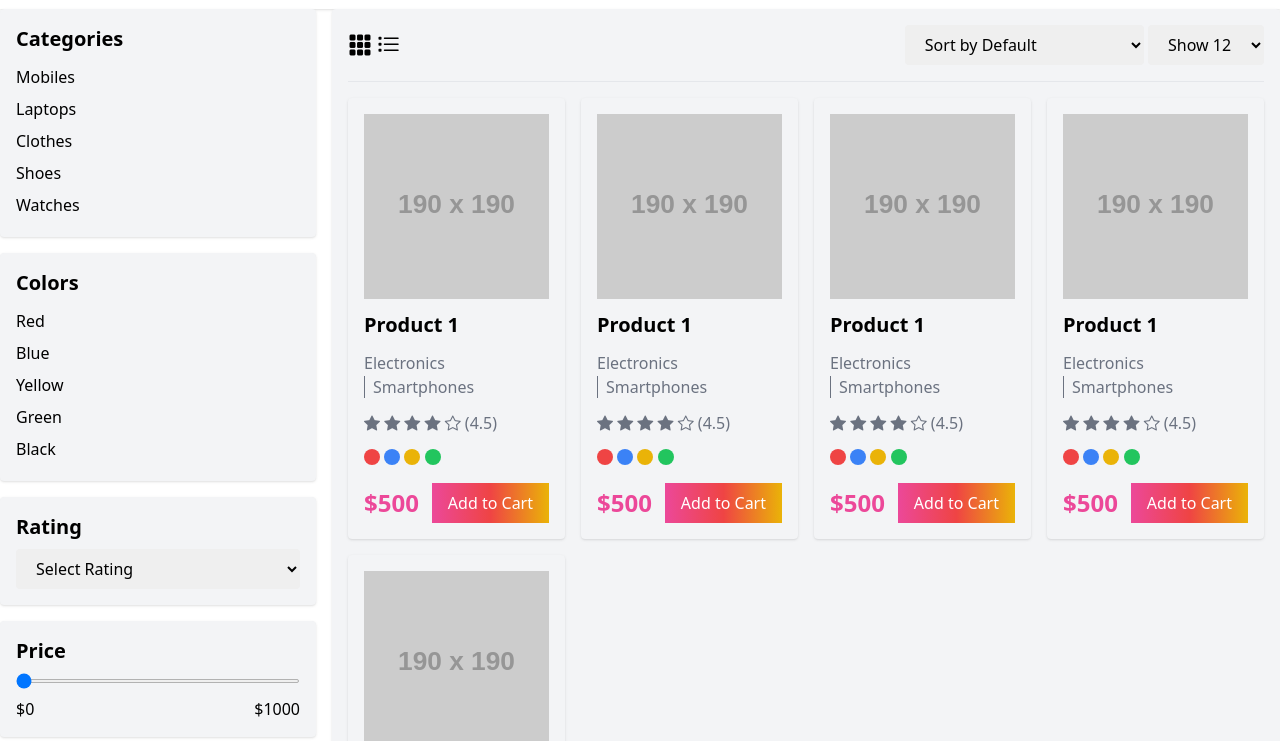
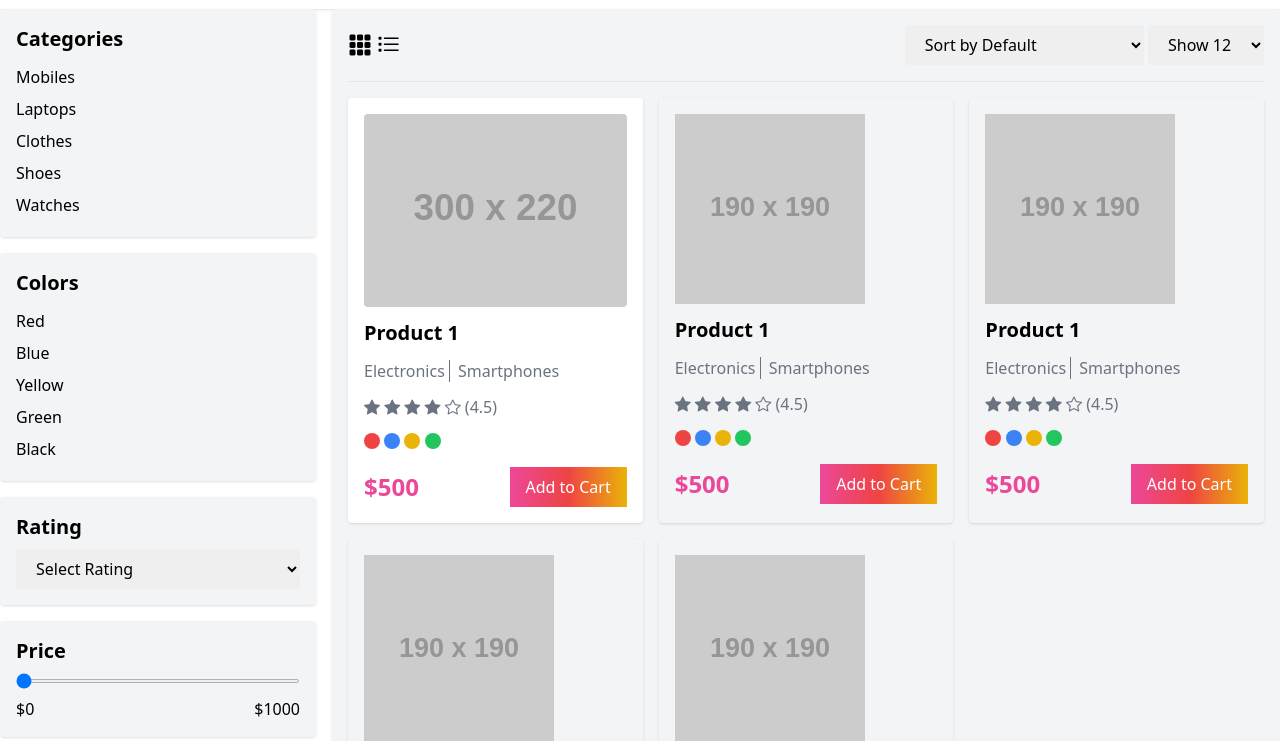
Before and after one commit to AbdurRaahimm/product-filter, a plain HTML site: page index.html in a window 1280 px wide. Both pictures are taken after a click on the icon 360 px from the left and 103 px from the top of the page. Shown: the part 59-800 px from the top of the page. Drawn offline with nearby package versions, Linux system fonts and the light colour scheme; placeholder pictures from the web are drawn by us.

Commit message:
configure gridList

```diff
--- a/index.html
+++ b/index.html
@@ -70,10 +70,10 @@
 
                 </div>
             </div>
-            <div class="w-3/4">
+            <div class="w-3/4 ">
                 <div class="bg-gray-100 p-4 rounded shadow">
                     <div class="flex justify-between items-center">
-                        <div class="">
+                        <div class="gridList">
                             <i class="bi bi-grid-3x3-gap-fill text-2xl cursor-pointer"></i>
                             <i class="bi bi-list-task text-2xl cursor-pointer"></i>
                         </div>
@@ -94,8 +94,34 @@
 
                     </div>
                     <hr class="my-4">
-                <div class="grid grid-cols-4 gap-4">
-                    <div class="bg-gray-100 p-4 rounded shadow space-y-3">
+                <div class="product grid grid-cols-3 gap-4">
+                    <div class="bg-white p-4 rounded shadow space-y-3">
+                        <img class="rounded " src="https://via.placeholder.com/300x220" alt="">
+                        <h1 class="text-xl font-bold">Product 1</h1>
+                        <div class="divide-x divide-gray-500 ">
+                            <span class="text-gray-500">Electronics </span>
+                            <span class="text-gray-500 pl-2">Smartphones</span>
+                        </div>
+                        <p class="text-gray-500">
+                            <i class="bi bi-star-fill"></i>
+                            <i class="bi bi-star-fill"></i>
+                            <i class="bi bi-star-fill"></i>
+                            <i class="bi bi-star-fill"></i>
+                            <i class="bi bi-star"></i>
+                            (4.5)
+                        </p>
+                        <div class="color">
+                            <span class="w-4 h-4 bg-red-500 rounded-full inline-block"></span>
+                            <span class="w-4 h-4 bg-blue-500 rounded-full inline-block"></span>
+                            <span class="w-4 h-4 bg-yellow-500 rounded-full inline-block"></span>
+                            <span class="w-4 h-4 bg-green-500 rounded-full inline-block"></span>
+                        </div>
+                        <div class="flex justify-between items-center mt-4">
+                            <h1 class="text-2xl font-bold text-pink-500">$500</h1>
+                            <button class="px-4 py-2 bg-blue-500 text-white bg-gradient-to-r from-pink-500 via-red-500 to-yellow-500 ">Add to Cart</button>
+                        </div>
+                    </div>
+                    <div class=" bg-gray-100 p-4 rounded shadow space-y-3">
                         <img src="https://via.placeholder.com/190" alt="">
                         <h1 class="text-xl font-bold">Product 1</h1>
                         <div class="divide-x divide-gray-500 ">
@@ -121,7 +147,7 @@
                             <button class="px-4 py-2 bg-blue-500 text-white bg-gradient-to-r from-pink-500 via-red-500 to-yellow-500 ">Add to Cart</button>
                         </div>
                     </div>
-                    <div class="bg-gray-100 p-4 rounded shadow space-y-3">
+                    <div class=" bg-gray-100 p-4 rounded shadow space-y-3">
                         <img src="https://via.placeholder.com/190" alt="">
                         <h1 class="text-xl font-bold">Product 1</h1>
                         <div class="divide-x divide-gray-500 ">
@@ -147,7 +173,7 @@
                             <button class="px-4 py-2 bg-blue-500 text-white bg-gradient-to-r from-pink-500 via-red-500 to-yellow-500 ">Add to Cart</button>
                         </div>
                     </div>
-                    <div class="bg-gray-100 p-4 rounded shadow space-y-3">
+                    <div class=" bg-gray-100 p-4 rounded shadow space-y-3">
                         <img src="https://via.placeholder.com/190" alt="">
                         <h1 class="text-xl font-bold">Product 1</h1>
                         <div class="divide-x divide-gray-500 ">
@@ -173,33 +199,7 @@
                             <button class="px-4 py-2 bg-blue-500 text-white bg-gradient-to-r from-pink-500 via-red-500 to-yellow-500 ">Add to Cart</button>
                         </div>
                     </div>
-                    <div class="bg-gray-100 p-4 rounded shadow space-y-3">
-                        <img src="https://via.placeholder.com/190" alt="">
-                        <h1 class="text-xl font-bold">Product 1</h1>
-                        <div class="divide-x divide-gray-500 ">
-                            <span class="text-gray-500">Electronics </span>
-                            <span class="text-gray-500 pl-2">Smartphones</span>
-                        </div>
-                        <p class="text-gray-500">
-                            <i class="bi bi-star-fill"></i>
-                            <i class="bi bi-star-fill"></i>
-                            <i class="bi bi-star-fill"></i>
-                            <i class="bi bi-star-fill"></i>
-                            <i class="bi bi-star"></i>
-                            (4.5)
-                        </p>
-                        <div class="color">
-                            <span class="w-4 h-4 bg-red-500 rounded-full inline-block"></span>
-                            <span class="w-4 h-4 bg-blue-500 rounded-full inline-block"></span>
-                            <span class="w-4 h-4 bg-yellow-500 rounded-full inline-block"></span>
-                            <span class="w-4 h-4 bg-green-500 rounded-full inline-block"></span>
-                        </div>
-                        <div class="flex justify-between items-center mt-4">
-                            <h1 class="text-2xl font-bold text-pink-500">$500</h1>
-                            <button class="px-4 py-2 bg-blue-500 text-white bg-gradient-to-r from-pink-500 via-red-500 to-yellow-500 ">Add to Cart</button>
-                        </div>
-                    </div>
-                    <div class="bg-gray-100 p-4 rounded shadow space-y-3">
+                    <div class=" bg-gray-100 p-4 rounded shadow space-y-3">
                         <img src="https://via.placeholder.com/190" alt="">
                         <h1 class="text-xl font-bold">Product 1</h1>
                         <div class="divide-x divide-gray-500 ">
@@ -233,5 +233,7 @@
         <p>&copy; 2021 All rights reserved</p>
     </footer>
 
+    <script type="module" src="./js/main.js"></script>
+
 </body>
 </html>
--- a/js/main.js
+++ b/js/main.js
@@ -0,0 +1,14 @@
+const gridList = document.querySelectorAll('.gridList i');
+const product = document.querySelector('.product');
+console.log(product);
+
+gridList.forEach((grid) => {
+    // check bi-grid-3x3-gap-fill this class then add class grid-cols-4 otherwise add class grid-cols-1
+    grid.addEventListener('click', () => {
+        if (grid.classList.contains('bi-grid-3x3-gap-fill')) {
+            product.classList.add('grid-cols-3');
+        } else {
+        product.classList.remove('grid-cols-3');
+        }
+    });
+});
```
